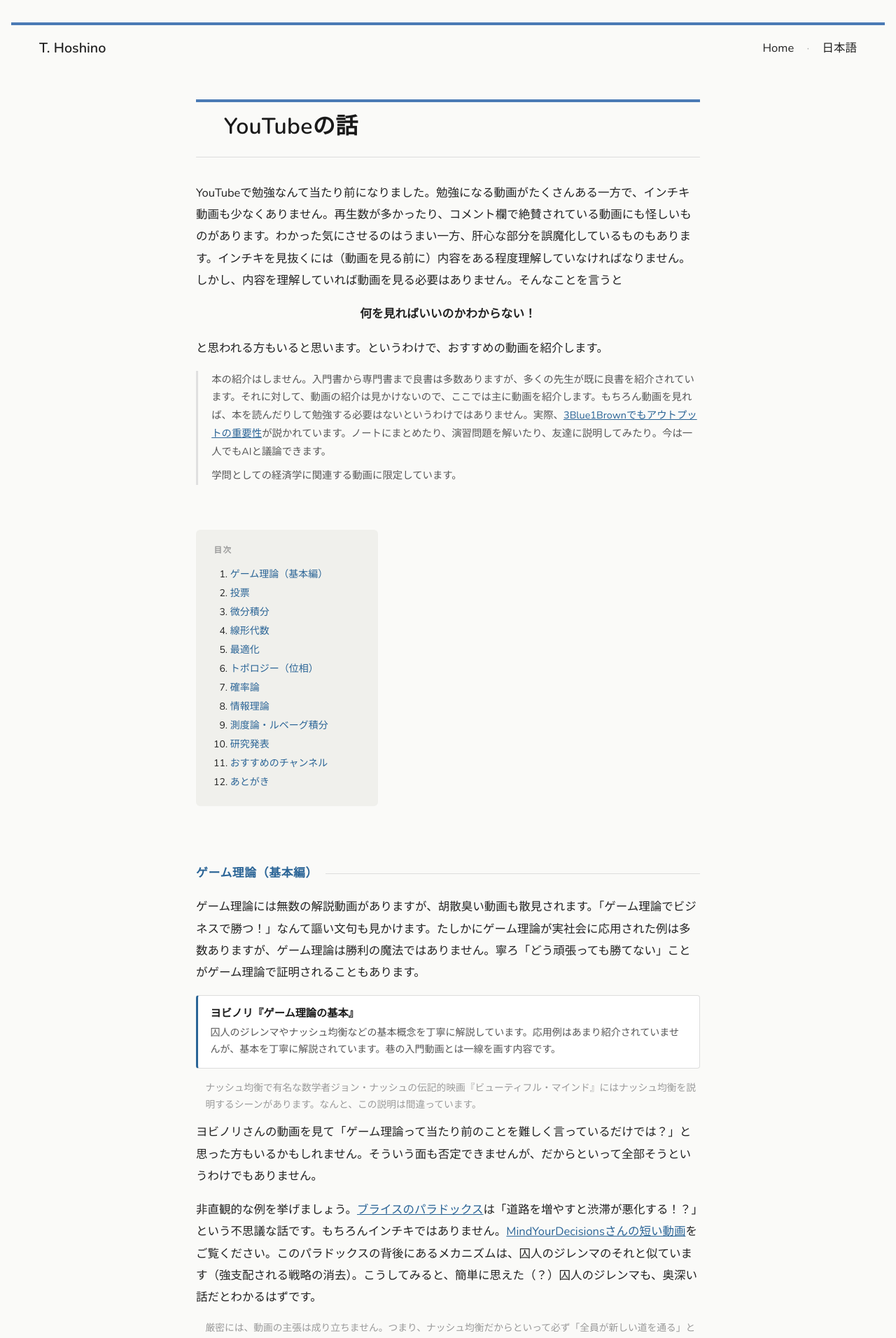
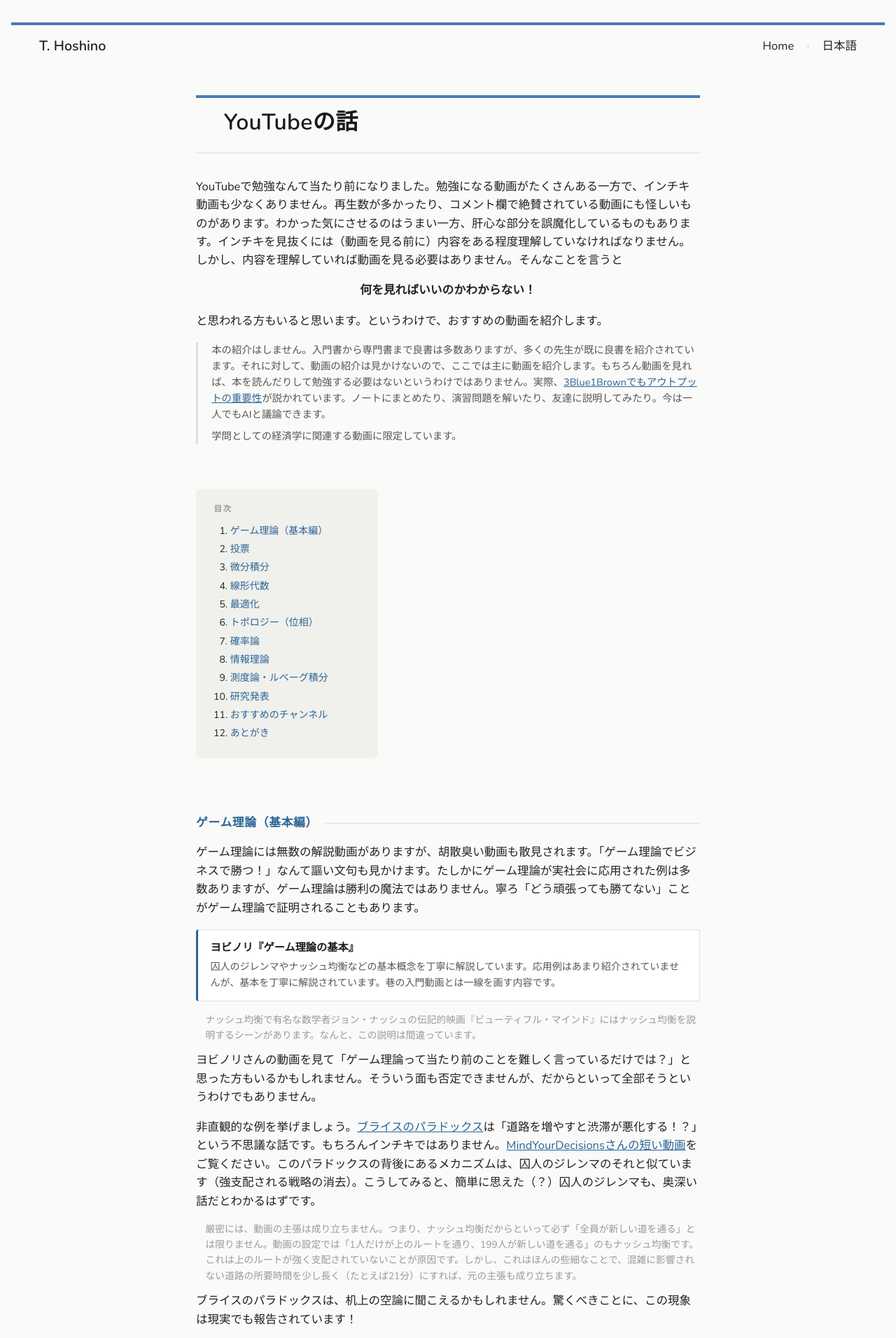
Before and after one commit to tetsuyahoshino137/tetsuyahoshino137.github.io, a Jekyll site: the page built from posts/youtube.html, in a window 1280 px wide. Shown: the top 1912 px of the page at 70% size. Built offline with Jekyll 4.4.1, drawn with Linux system fonts in a browser that asks for light colours.

Commit message:
Update youtube.html

```diff
--- a/posts/youtube.html
+++ b/posts/youtube.html
@@ -14,7 +14,7 @@ permalink: /posts/youtube/
     font-family: 'Nunito', 'M PLUS Rounded 1c', sans-serif;
     font-weight: 400;
     font-size: 16.5px;
-    line-height: 1.9;
+    line-height: 1.6;
     color: #222;
     background: #fafaf8;
     padding: 2rem 1rem 4rem;
@@ -70,7 +70,7 @@ permalink: /posts/youtube/
   .intro-notes li {
     font-size: 0.9rem;
     color: #555;
-    line-height: 1.8;
+    line-height: 1.6;
     margin-bottom: 0.55em;
   }
 
@@ -96,7 +96,7 @@ permalink: /posts/youtube/
   .toc li {
     margin-bottom: 0.28em;
     font-size: 0.875rem;
-    line-height: 1.65;
+    line-height: 1.6;
   }
   .toc a { color: #2a6496; text-decoration: none; }
   .toc a:hover { text-decoration: underline; }
@@ -155,7 +155,7 @@ permalink: /posts/youtube/
     font-weight: 600;
     font-size: 0.95rem;
     color: #1a1a1a;
-    line-height: 1.5;
+    line-height: 1.6;
     margin-bottom: 0.3rem;
   }
   .vl-title a {
@@ -167,7 +167,7 @@ permalink: /posts/youtube/
   .vl-desc {
     font-size: 0.875rem;
     color: #555;
-    line-height: 1.7;
+    line-height: 1.6;
   }
 
   /* ===== ノート ===== */
@@ -177,7 +177,7 @@ permalink: /posts/youtube/
     color: #999;
     padding: 0 0 0 0.85rem;
     margin: 0.85rem 0;
-    line-height: 1.75;
+    line-height: 1.6;
   }
   .section .note { margin-bottom: 0.85em; }
 
@@ -192,7 +192,7 @@ permalink: /posts/youtube/
     color: #444;
     padding: 0.32rem 0 0.32rem 1.4rem;
     border-bottom: 1px solid #f0f0ec;
-    line-height: 1.75;
+    line-height: 1.6;
     position: relative;
   }
   .sub-list li:last-child { border-bottom: none; }
@@ -213,10 +213,10 @@ permalink: /posts/youtube/
     margin: 0;
   }
   .channel-list li {
-    padding: 0.85rem 0;
-    border-bottom: 1px solid #eee;
+    padding: 0.5rem 0;
+    /*border-bottom: 1px solid #eee;*/
     font-size: 16.5px;
-    line-height: 1.8;
+    line-height: 1.6;
     color: #333;
   }
   .channel-list li:last-child { border-bottom: none; }
@@ -224,8 +224,8 @@ permalink: /posts/youtube/
     display: block;
     font-size: 0.83rem;
     color: #777;
-    line-height: 1.7;
-    margin-top: 0.1rem;
+    line-height: 1.6;
+    /*margin-top: 0.1rem;*/
   }
   .channel-list li a { color: #2a6496; text-decoration: none; }
   .channel-list li a:hover { text-decoration: underline; }
```
